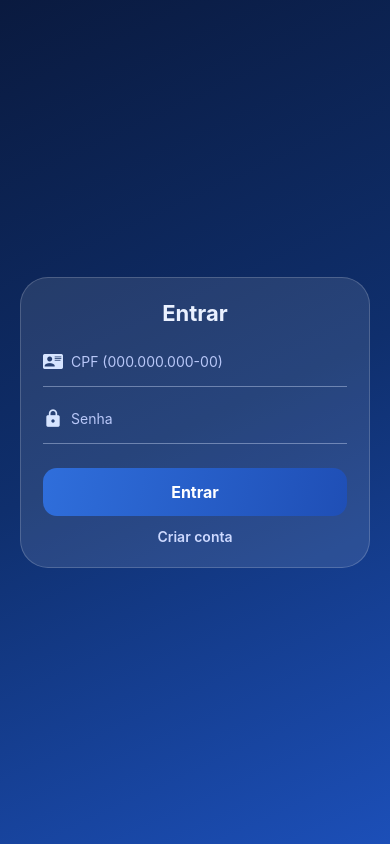
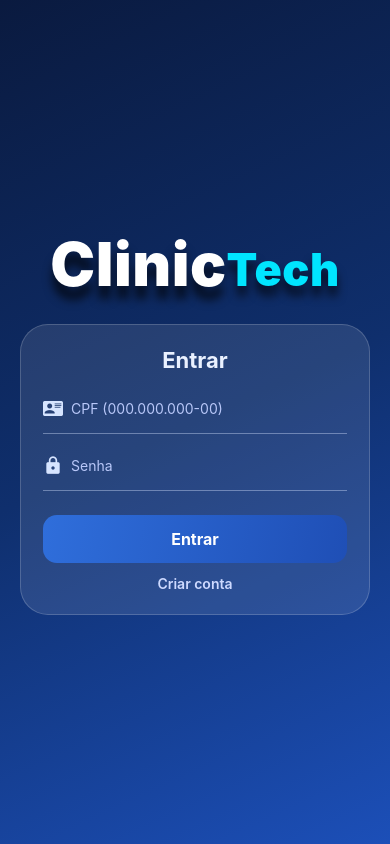
Before and after one commit to Livi4-GIT/Clinitech---Engenharia-de-Software, a React Native app in the folder apps/mobile/: screen / in a window 390 px wide. Built offline with nearby package versions, Linux system fonts and the light colour scheme.

Commit message:
Feita a logo do app

```diff
--- a/apps/mobile/components/LoginUsuario.js
+++ b/apps/mobile/components/LoginUsuario.js
@@ -36,11 +36,9 @@ export default class LoginUsuario extends React.Component {
 
     const data = await AsyncStorage.getItem(cpfN);
     if (!data) return Alert.alert("Credenciais inválidas", "CPF não cadastrado.");
-
     const user = JSON.parse(data);
     if (user.senha !== senha) return Alert.alert("Credenciais inválidas", "Senha incorreta.");
 
-    // sucesso
     this.props.onLoginSuccess?.(user);
   };
 
@@ -51,6 +49,14 @@ export default class LoginUsuario extends React.Component {
       <LinearGradient colors={["#0a1a3f", "#0f2f6d", "#1c4fb8"]} start={{ x: 0, y: 0 }} end={{ x: 1, y: 1 }} style={{ flex: 1 }}>
         <KeyboardAvoidingView behavior={Platform.OS === "ios" ? "padding" : undefined} style={{ flex: 1 }}>
           <View style={styles.center}>
+            {/* Marca sem círculo */}
+            <View style={styles.brandWrap} accessible accessibilityRole="header" accessibilityLabel="ClinicTech">
+              <Text style={styles.brandName}>
+                <Text style={styles.brandClinic}>Clinic</Text>
+                <Text style={styles.brandTech}>Tech</Text>
+              </Text>
+            </View>
+
             <View style={styles.card}>
               <Text style={styles.title}>Entrar</Text>
 
@@ -98,8 +104,40 @@ export default class LoginUsuario extends React.Component {
   }
 }
 
+
+const ROYAL = "#2f6edb";
+const ACCENT = "#00E5FF";
+
 const styles = StyleSheet.create({
   center: { flex: 1, justifyContent: "center", padding: 20 },
+
+  brandWrap: {
+    alignItems: "center",
+    justifyContent: "center",
+    marginBottom: 22,
+  },
+  brandName: {
+    transform: [{ translateY: -2 }],
+  },
+  brandClinic: {
+    color: "#ffffff",
+    fontSize: 60,
+    fontWeight: "900",
+    letterSpacing: 0.5,
+    textShadowColor: "rgba(0,0,0,0.65)",
+    textShadowOffset: { width: 0, height: 13 },
+    textShadowRadius: 10,
+  },
+  brandTech: {
+    color: ACCENT,
+    fontSize: 45,
+    fontWeight: "900",
+    letterSpacing: 0.5,
+    textShadowColor: "rgba(0,0,0,0.65)",
+    textShadowOffset: { width: 0, height:10 },
+    textShadowRadius: 10,
+  },
+
   card: {
     borderRadius: 28,
     padding: 22,
@@ -108,6 +146,7 @@ const styles = StyleSheet.create({
     borderColor: "rgba(255,255,255,0.18)",
   },
   title: { color: "#eaf1ff", fontSize: 22, fontWeight: "700", textAlign: "center", marginBottom: 16 },
+
   inputWrap: {
     flexDirection: "row",
     alignItems: "center",
@@ -117,8 +156,10 @@ const styles = StyleSheet.create({
     paddingBottom: 4,
   },
   input: { flex: 1, height: 40, color: "#eaf1ff" },
+
   btn: { marginTop: 12, borderRadius: 14, overflow: "hidden" },
   btnPress: { paddingVertical: 14, alignItems: "center" },
   btnText: { color: "#fff", fontWeight: "700", fontSize: 16 },
+
   link: { color: "#cdd9ff", textAlign: "center", fontWeight: "600" },
 });
```
